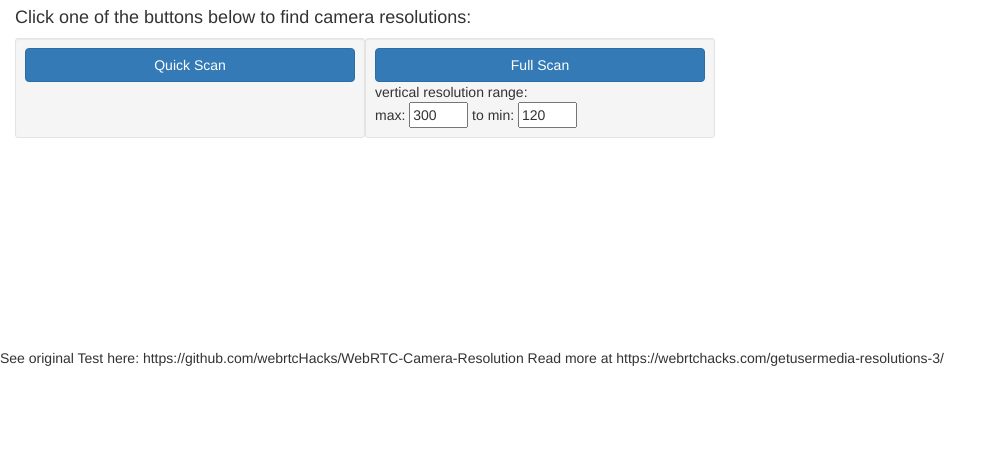
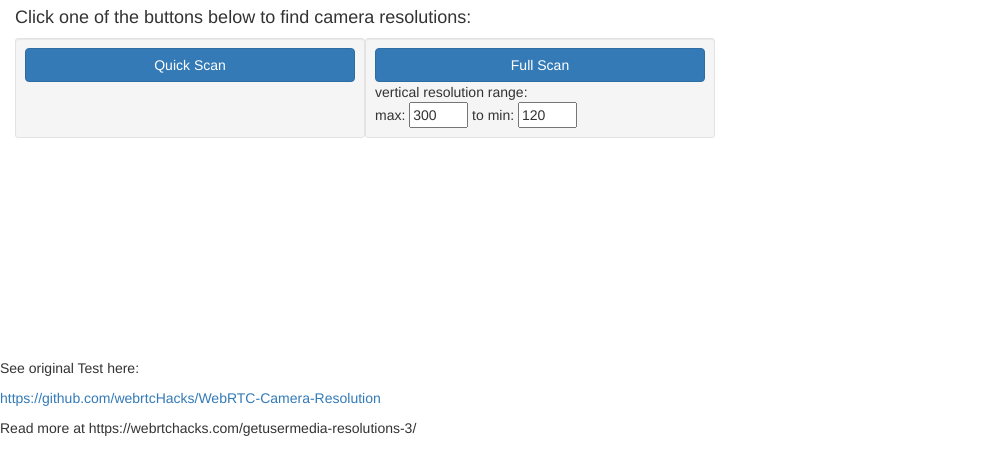
Before and after one commit to derMani/webrtc-resolutions, a plain HTML site: page index.html in a window 1280 px wide. Shown: the part 333-800 px from the top of the page, without its empty margins (0-1007 px from the left). Drawn offline with nearby package versions, Linux system fonts and the light colour scheme.

Commit message:
Update index.html

```diff
--- a/index.html
+++ b/index.html
@@ -78,10 +78,10 @@
         <script src="js/resolutionScan.js"></script>
 
 
-        See original Test here:
-        https://github.com/webrtcHacks/WebRTC-Camera-Resolution
+        <p></p>See original Test here:</p>
+        <a href="https://github.com/webrtcHacks/WebRTC-Camera-Resolution">https://github.com/webrtcHacks/WebRTC-Camera-Resolution</a>
 
-        Read more at https://webrtchacks.com/getusermedia-resolutions-3/
+        <p></p>Read more at https://webrtchacks.com/getusermedia-resolutions-3/</p>
 
     </body>
 </html>
```
